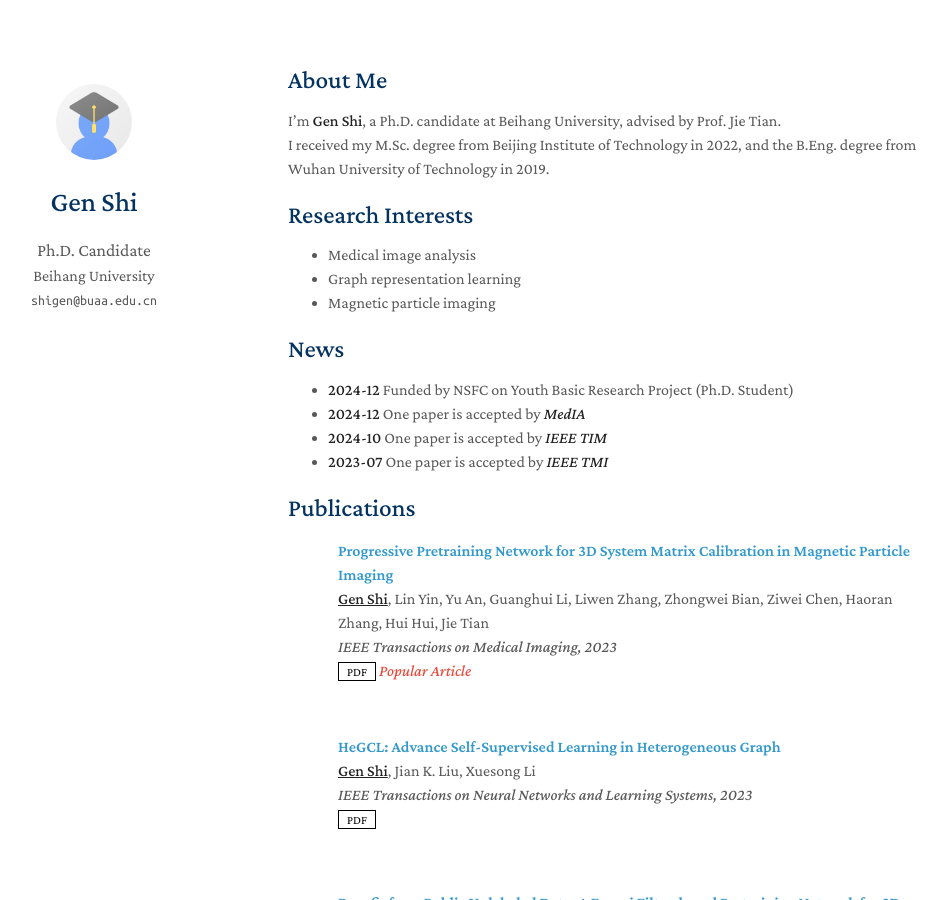
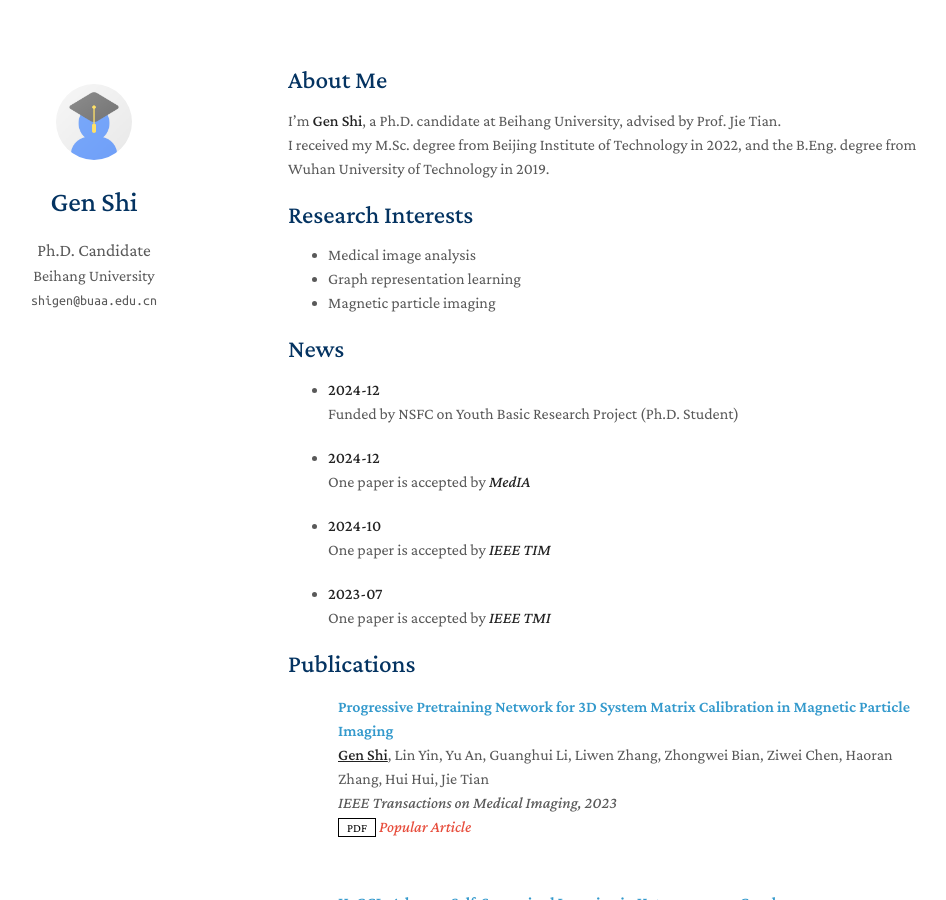
Before and after one commit to genshi997/genshi997.github.io, a Jekyll site: the page built from index.md, in a window 1280 px wide and 900 px high. Shown: the whole window, without its empty margins (182-1128 px from the left). Built offline with Jekyll 4.4.1, drawn with Linux system fonts in a browser that asks for light colours; a style sheet for code colours, icons or effects is not loaded; our own code applies the rules of GitHub Pages for plain Markdown files.

Commit message:
Update index.md

```diff
--- a/index.md
+++ b/index.md
@@ -18,7 +18,7 @@ I received my M.Sc. degree from Beijing Institute of Technology in 2022, and the
 <ul>
   {% assign news_list = site.data.news | sort: "date" | reverse | slice: 0, 5 %}
   {% for item in news_list %}
-    <li><strong>{{ item.date | date: "%Y.%m" }}</strong> {{ item.title }}</li>
+    <li><strong>{{ item.date | date: "%Y.%m" }}</strong> {{ item.title | markdownify }}</li>
   {% endfor %}
 </ul>
 
```
